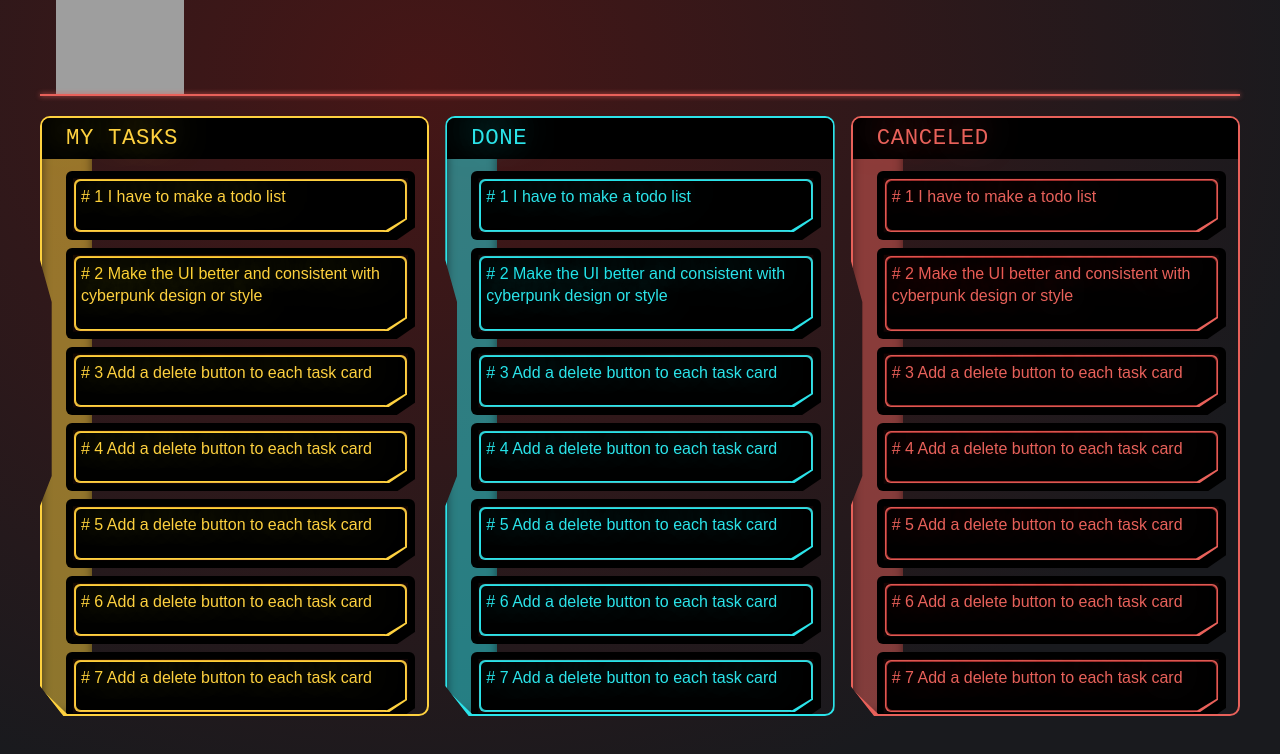
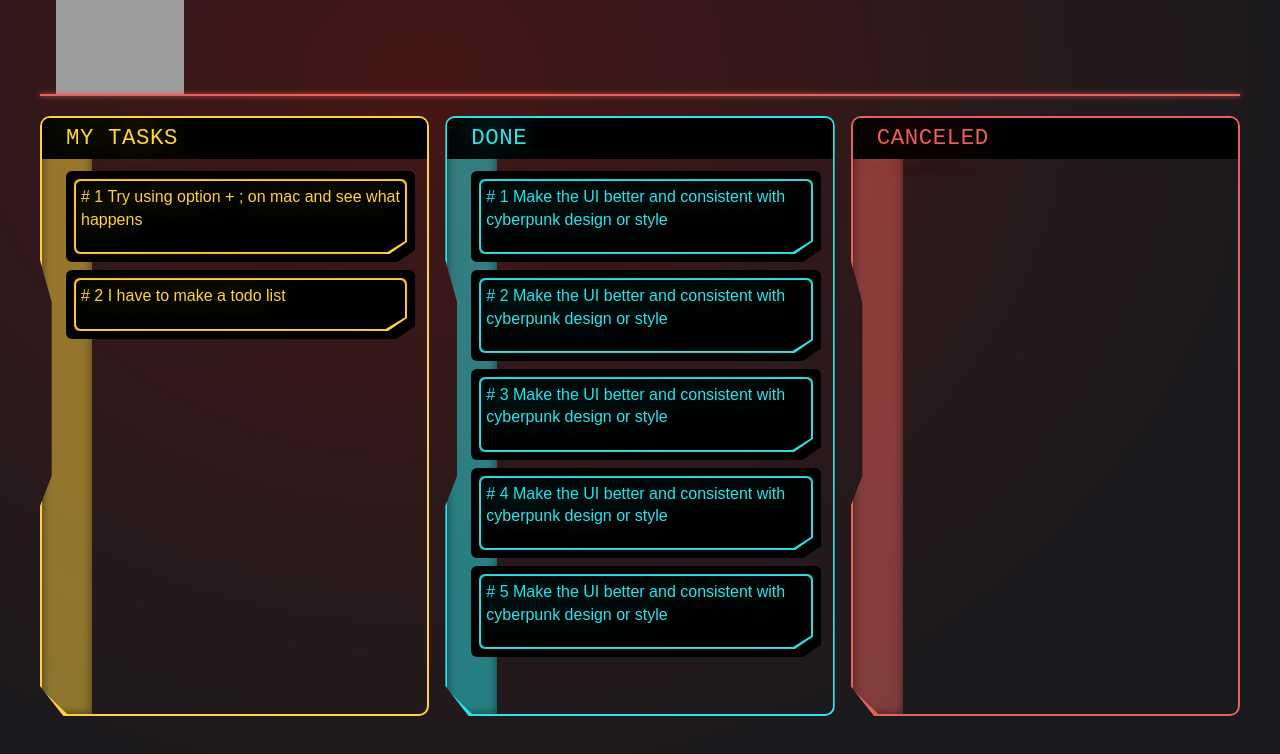
Before and after one commit to Mohaiminul69/cyberpunk-todo-app, a React (Vite) app: page / in a window 1280 px wide. Shown: the top 754 px of the page. Built offline with nearby package versions, Linux system fonts and the light colour scheme; grey boxes are pictures that could not be loaded.

Commit message:
added dnd kit for drag and drop feature.

```diff
--- a/package.json
+++ b/package.json
@@ -10,6 +10,7 @@
     "preview": "vite preview"
   },
   "dependencies": {
+    "@dnd-kit/core": "^6.3.1",
     "react": "^19.2.0",
     "react-dom": "^19.2.0"
   },
--- a/src/App.jsx
+++ b/src/App.jsx
@@ -1,15 +1,57 @@
 import Header from "./components/header/header";
 import TaskList from "./components/task-list/task-list";
+import taskList from "./utils/task-list";
+import { useState } from "react";
+import { DndContext, DragOverlay } from "@dnd-kit/core";
+import TaskCard from "./components/task_card/task_card";
 import "./App.css";
 
 function App() {
+  const [activeTask, setActiveTask] = useState(null);
+  const [tasks, setTasks] = useState(taskList);
+  const taskLists = [
+    { id: "pending", status: "pending", title: "My Tasks" },
+    { id: "completed", status: "completed", title: "Done" },
+    { id: "canceled", status: "canceled", title: "Canceled" },
+  ];
+
+  const handleDragStart = (event) => {
+    setActiveTask(tasks.find((task) => task.id === event.active.id));
+  };
+
+  const handleDragEnd = (event) => {
+    const { active, over } = event;
+
+    if (!over) return;
+
+    const taskId = active.id;
+    const newStatus = over.id;
+
+    setTasks((prevTasks) =>
+      prevTasks.map((task) =>
+        task.id === taskId ? { ...task, status: newStatus } : task
+      )
+    );
+  };
+
   return (
     <div className="app-background">
       <Header />
       <div className="task-list--container">
-        <TaskList status="pending" listTitle="My Tasks" />
-        <TaskList status="completed" listTitle="Done" />
-        <TaskList status="canceled" listTitle="Canceled" />
+        <DndContext onDragStart={handleDragStart} onDragEnd={handleDragEnd}>
+          <DragOverlay>
+            {activeTask ? (
+              <TaskCard task={activeTask} taskNumber={activeTask.number} />
+            ) : null}
+          </DragOverlay>
+          {taskLists.map(({ id, status }) => (
+            <TaskList
+              key={id}
+              tasks={tasks.filter((task) => task.status === status)}
+              status={status}
+            />
+          ))}
+        </DndContext>
       </div>
     </div>
   );
--- a/src/components/task-list/task-list.jsx
+++ b/src/components/task-list/task-list.jsx
@@ -1,26 +1,15 @@
+import { useDroppable } from "@dnd-kit/core";
 import TaskCard from "../task_card/task_card";
 import "./task-list.css";
 
-const TaskList = ({ status }) => {
+const TaskList = ({ tasks, status }) => {
+  const { setNodeRef } = useDroppable({ id: status });
   const listTitle =
     status === "pending"
       ? "My Tasks"
       : status === "completed"
       ? "Done"
       : "Canceled";
-
-  const todoItems = [
-    "I have to make a todo list",
-    "Make the UI better and consistent with cyberpunk design or style",
-    "Add a delete button to each task card",
-    "Add a delete button to each task card",
-    "Add a delete button to each task card",
-    "Add a delete button to each task card",
-    "Add a delete button to each task card",
-    "Add a delete button to each task card",
-    "Add a delete button to each task card",
-    "Add a delete button to each task card",
-  ];
 
   return (
     <>
@@ -29,14 +18,9 @@ const TaskList = ({ status }) => {
           <p className="list-title">{listTitle}</p>
         </div>
 
-        <div className="list-container">
-          {todoItems.map((item, index) => (
-            <TaskCard
-              type={status}
-              taskNumber={index + 1}
-              key={index}
-              text={item}
-            />
+        <div ref={setNodeRef} className="list-container">
+          {tasks.map((task, index) => (
+            <TaskCard taskNumber={index + 1} key={task.id} task={task} />
           ))}
         </div>
       </div>
--- a/src/components/task_card/task_card.jsx
+++ b/src/components/task_card/task_card.jsx
@@ -1,11 +1,26 @@
+import { useDraggable } from "@dnd-kit/core";
 import "./task-card.css";
 
-const TaskCard = ({ text, taskNumber, type }) => {
+const TaskCard = ({ task, taskNumber }) => {
+  const { attributes, listeners, setNodeRef, isDragging } = useDraggable({
+    id: task.id,
+  });
+
+  const style = {
+    opacity: isDragging ? 0 : 1,
+  };
+
   return (
-    <div className={`card--${type} card--wrapper clipped-card card-shadow`}>
+    <div
+      style={style}
+      ref={setNodeRef}
+      {...listeners}
+      {...attributes}
+      className={`card--${task.status} card--wrapper clipped-card card-shadow`}
+    >
       <div className="card--border card-shadow clipped-card">
         <div className="pad text-shadow--glow card">
-          # {taskNumber} {text}
+          # {taskNumber} {task.task}
         </div>
       </div>
     </div>
--- /dev/null
+++ b/src/utils/task-list.js
@@ -0,0 +1,39 @@
+const taskList = [
+  {
+    id: crypto.randomUUID(),
+    status: "pending",
+    task: "Try using option + ; on mac and see what happens",
+  },
+  {
+    id: crypto.randomUUID(),
+    status: "pending",
+    task: "I have to make a todo list",
+  },
+  {
+    id: crypto.randomUUID(),
+    status: "completed",
+    task: "Make the UI better and consistent with cyberpunk design or style",
+  },
+  {
+    id: crypto.randomUUID(),
+    status: "completed",
+    task: "Make the UI better and consistent with cyberpunk design or style",
+  },
+  {
+    id: crypto.randomUUID(),
+    status: "completed",
+    task: "Make the UI better and consistent with cyberpunk design or style",
+  },
+  {
+    id: crypto.randomUUID(),
+    status: "completed",
+    task: "Make the UI better and consistent with cyberpunk design or style",
+  },
+  {
+    id: crypto.randomUUID(),
+    status: "completed",
+    task: "Make the UI better and consistent with cyberpunk design or style",
+  },
+];
+
+export default taskList;
```
Also changed, not shown: 1 other file (tests, documents, lock files or other folders).
